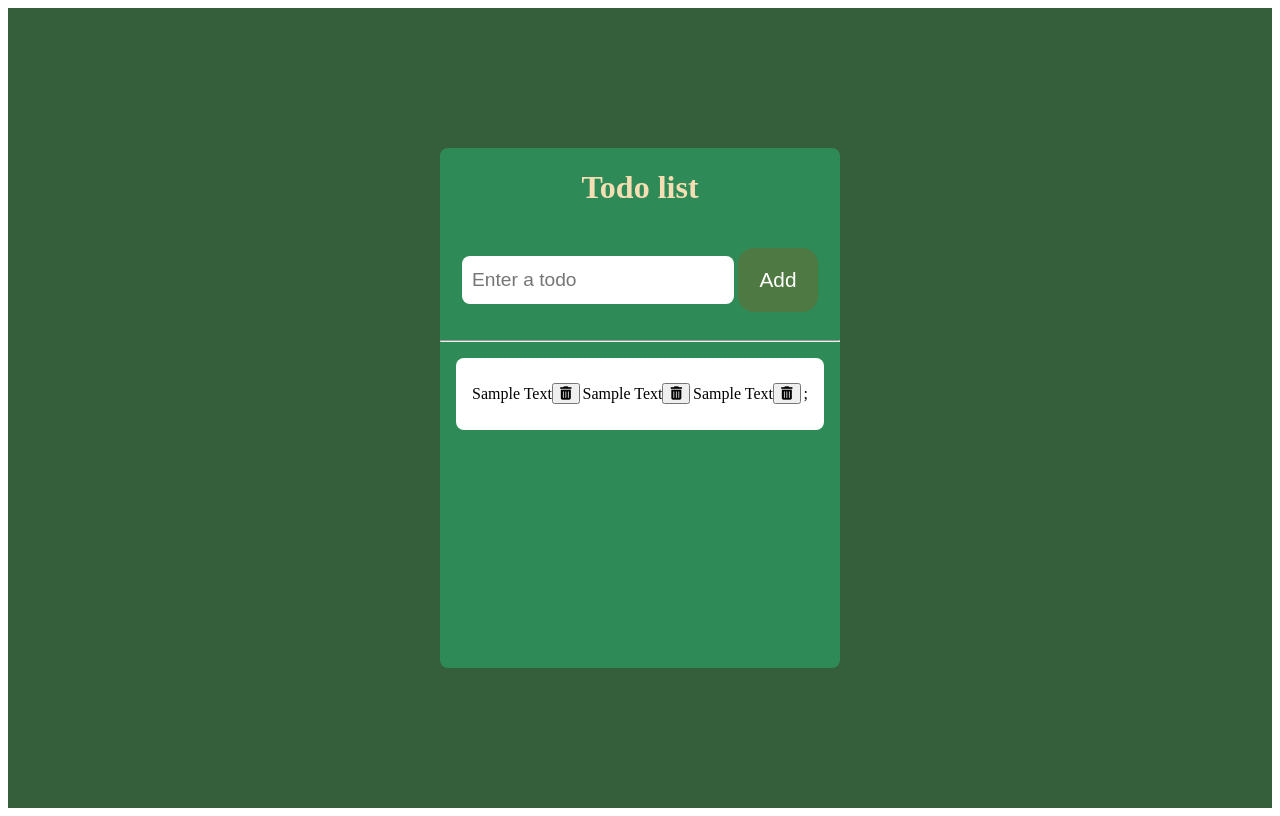
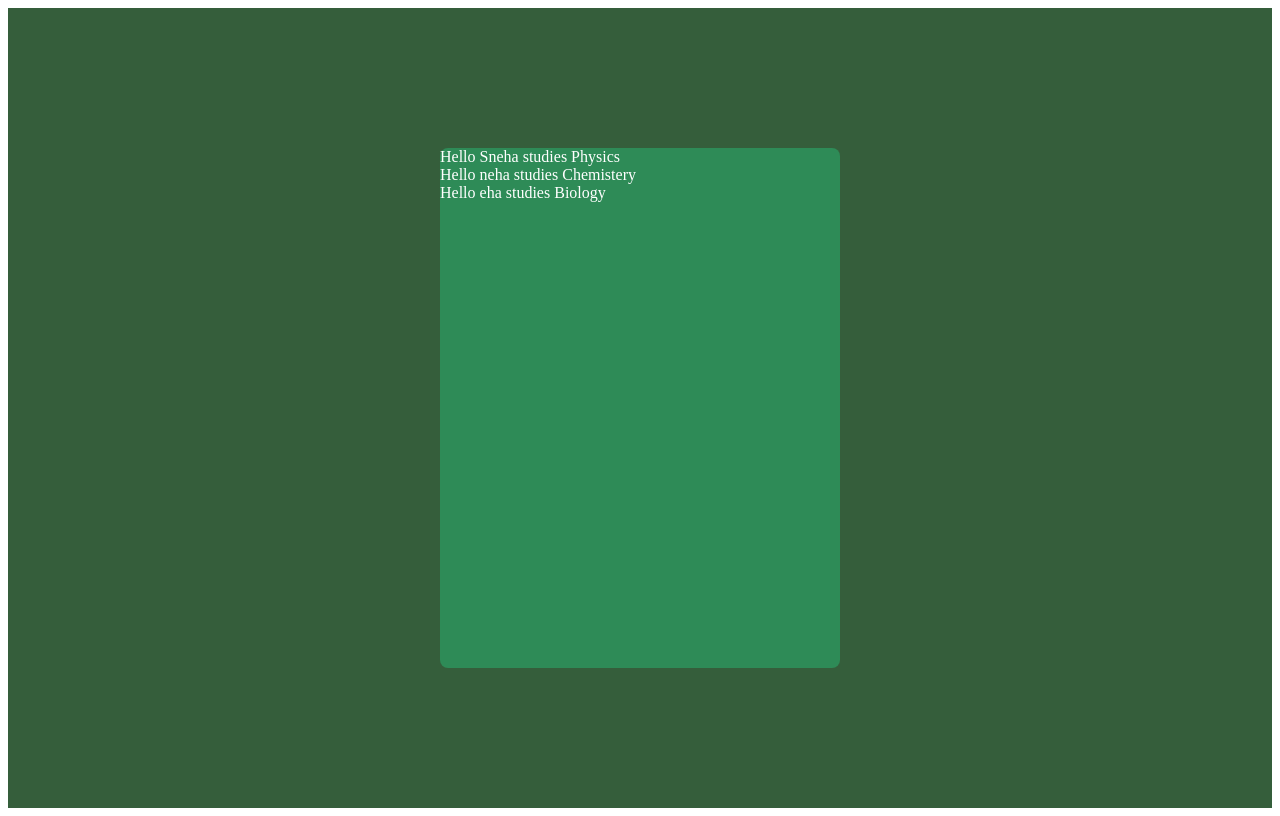
Before and after one commit to sneha2395/react_todo_app, a React (Create React App) app: page / in a window 1280 px wide. Built offline with nearby package versions, Linux system fonts and the light colour scheme.

Commit message:
learning props

```diff
--- a/src/App.js
+++ b/src/App.js
@@ -2,14 +2,17 @@ import React from 'react';
 import './App.css';
 import Form from './components/Form';
 import Header from './components/Header';
+import Item from './components/Item';
 
 function App() {
   return (
     <div className="App">
       <div className='wrapper'>
-        <Header />
-        <Form />
-
+        {/* <Header />
+        <Form /> */}
+      <Item name="Sneha" subject="Physics"/>
+      <Item name="neha" subject="Chemistery"/>
+      <Item name="eha" subject="Biology"/>
       </div>
     </div>
   );
--- a/src/components/Form.js
+++ b/src/components/Form.js
@@ -51,6 +51,7 @@ const Form = () => {
       <div className='form-page'>
 
         {data.map((data) => (
+          console.log(data),
         <Listitem data={data} />
         ))};
        </div>
--- /dev/null
+++ b/src/components/Item.js
@@ -0,0 +1,11 @@
+import React from 'react'
+
+const Item = (props) => {
+    console.log(props);
+  return (
+    <div> Hello {props.name} studies {props.subject}</div>
+
+  );
+};
+
+export default Item;
--- a/src/components/ListItem.js
+++ b/src/components/ListItem.js
@@ -1,8 +1,8 @@
 import React from 'react';
 
-const Listitem = (data) => {
+const Listitem = (props) => {
   return (
-    <div className='itemList'>
+    <div className='{props.data}'>
       <p className="listItemName">Sample Text</p>
       <button className='btn'>
           <i class="fa-solid fa-trash-can" font-size="1rem"></i></button>
@@ -10,4 +10,6 @@ const Listitem = (data) => {
   )
 }
 
+
+
 export default Listitem;
```
Also changed, not shown: src/LearningComponent/Child.js (added, +9 -0 lines), src/LearningComponent/Parent.js (added, +13 -0 lines), src/components/Properties.js (added, +26 -0 lines), src/components/item.js (deleted, +0 -31 lines).
